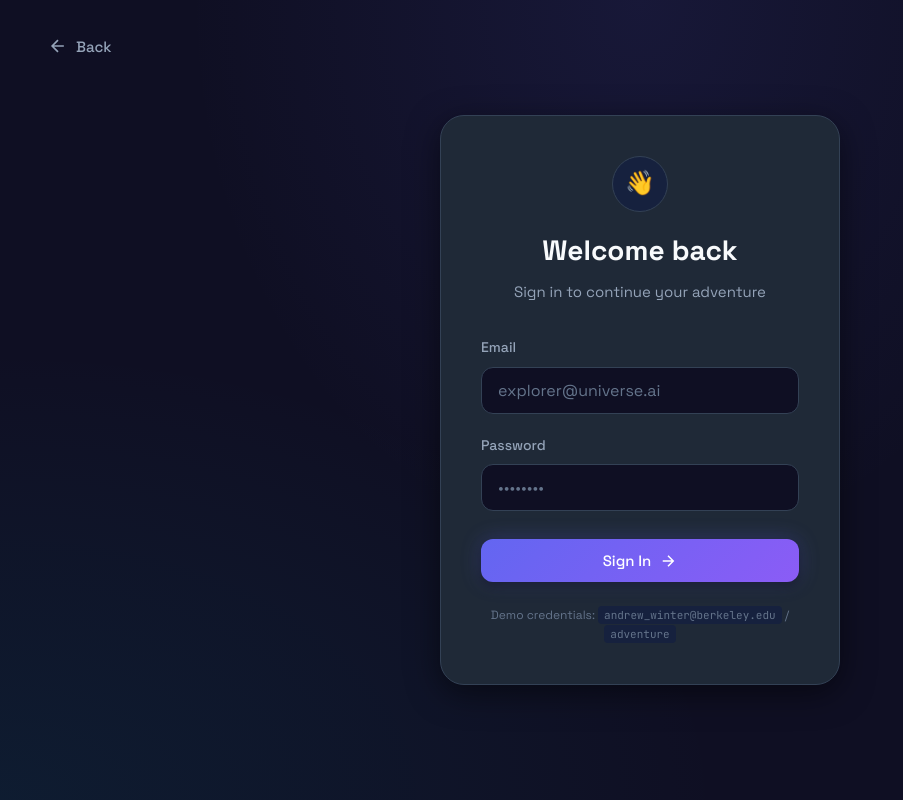
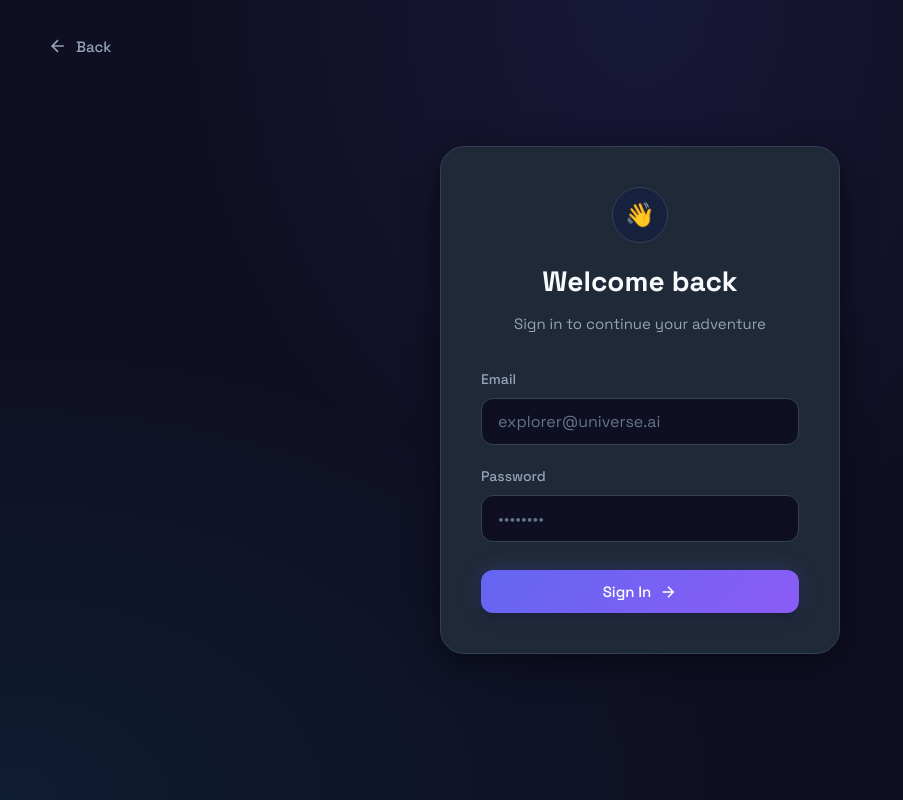
Before and after one commit to acwints/adventure, a React (Vite) app: page / in a window 1280 px wide. Both pictures are taken after a click on the button "Start Exploring". Shown: the whole page, without its empty margins (0-903 px from the left). Built offline with nearby package versions, Linux system fonts and the light colour scheme; no server answers.

Commit message:
Update LoginView.tsx

```diff
--- a/components/LoginView.tsx
+++ b/components/LoginView.tsx
@@ -115,9 +115,6 @@ const LoginView: React.FC<LoginViewProps> = ({ onLogin, isLoading, error, onBack
         </form>
 
         {/* Footer */}
-        <p style={styles.footerText}>
-          Demo credentials: <code style={styles.code}>andrew_winter@berkeley.edu</code> / <code style={styles.code}>adventure</code>
-        </p>
       </div>
     </div>
   );
```
